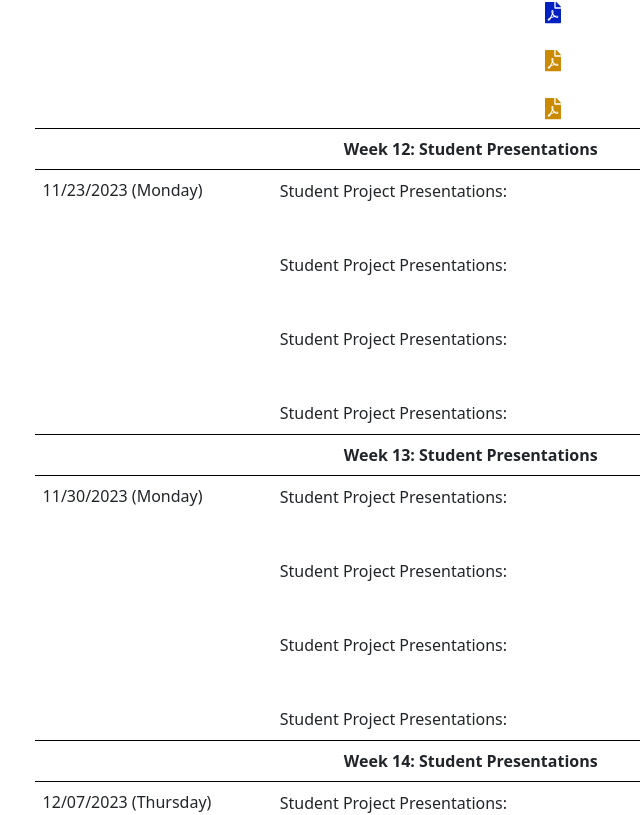
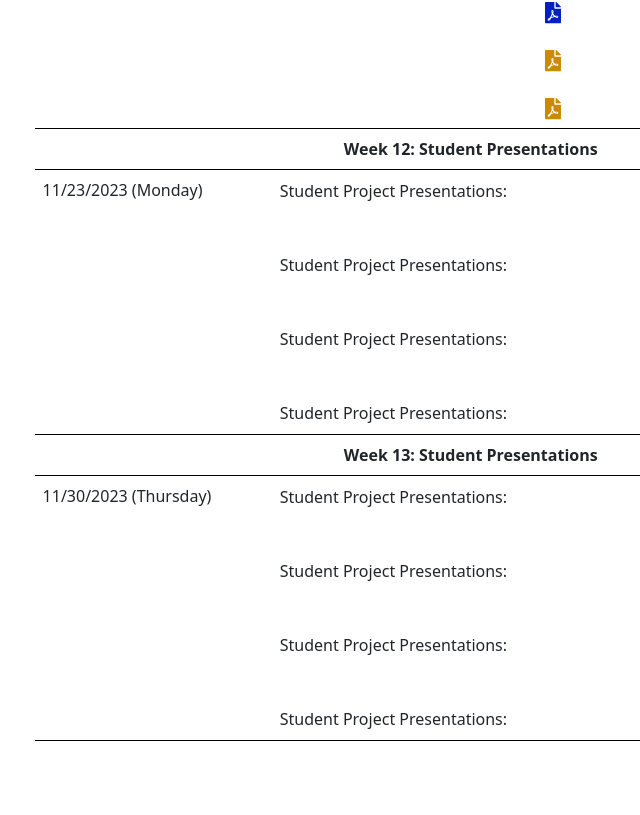
Before and after one commit to csc2541-2023/csc2541-2023.github.io, a Next.js app: page /schedule in a window 1280 px wide. Shown: the part 2733-3548 px from the top of the page, without its empty margins (159-799 px from the left). Built offline with nearby package versions, Linux system fonts and the light colour scheme; what @tailwindcss/typography would draw is missing.

Commit message:
updated formatting

```diff
--- a/pages/schedule.js
+++ b/pages/schedule.js
@@ -470,7 +470,7 @@ export default function Home() {
                 </td>
               </tr> */}
               {/* WEEK 12 */}
-              <tr>
+{/*               <tr>
                 <td colSpan="3" align="center"><b>Week 12: Student Presentations</b></td>
               </tr>
               <tr>
@@ -488,7 +488,7 @@ export default function Home() {
                 <td>Student Project Presentations:</td>
                 </td>
                 <td></td>
-              </tr>
+              </tr> */}
               {/* <tr>
                 <td>11/24/2021 (Wednesday)</td>
                 <td>Lecture: <a href="lectures/csc2541_lecture13-casestudies.pdf" target="_blank">Case Studies in Machine Learning for Healthcare</a> <i>(Rahul Krishnan)</i></td>
@@ -499,12 +499,12 @@ export default function Home() {
                 <td>Guest Lecture: <a href="talks/csc2541_guest_lecture6_Nikhil.pdf" target="_blank">Interpreting Model Predictions</a> <i>(Nikhil Verma)</i></td>
                 <td></td>
               </tr> */}
-              {/* WEEK 13 */}
+              {/* WEEK 12 */}
               <tr>
-                <td colSpan="3" align="center"><b>Week 13: Student Presentations</b></td>
+                <td colSpan="3" align="center"><b>Week 12: Student Presentations</b></td>
               </tr>
               <tr>
-                <td>11/30/2023 (Monday)</td>
+                <td>11/23/2023 (Monday)</td>
                 <td>
                 <td>Student Project Presentations:</td>
                 <br></br>
@@ -539,12 +539,12 @@ export default function Home() {
                 </td>
                 <td></td>
               </tr> */}
-            {/* WEEK 14 */}
+            {/* WEEK 13 */}
             <tr>
-                <td colSpan="3" align="center"><b>Week 14: Student Presentations</b></td>
+                <td colSpan="3" align="center"><b>Week 13: Student Presentations</b></td>
               </tr>
               <tr>
-                <td>12/07/2023 (Thursday)</td>
+                <td>11/30/2023 (Thursday)</td>
                 <td>
                 <td>Student Project Presentations:</td>
                 <br></br>
```
